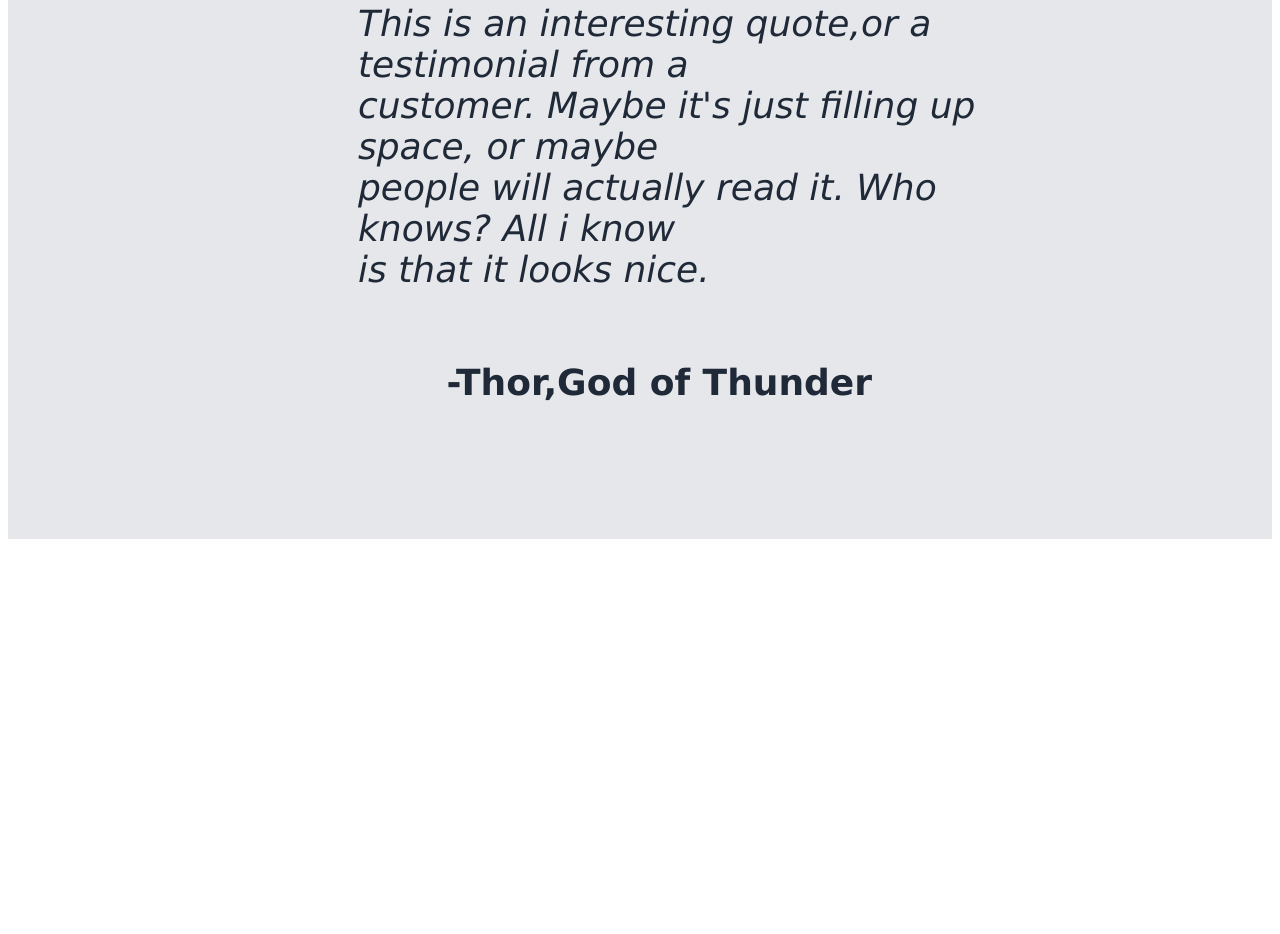
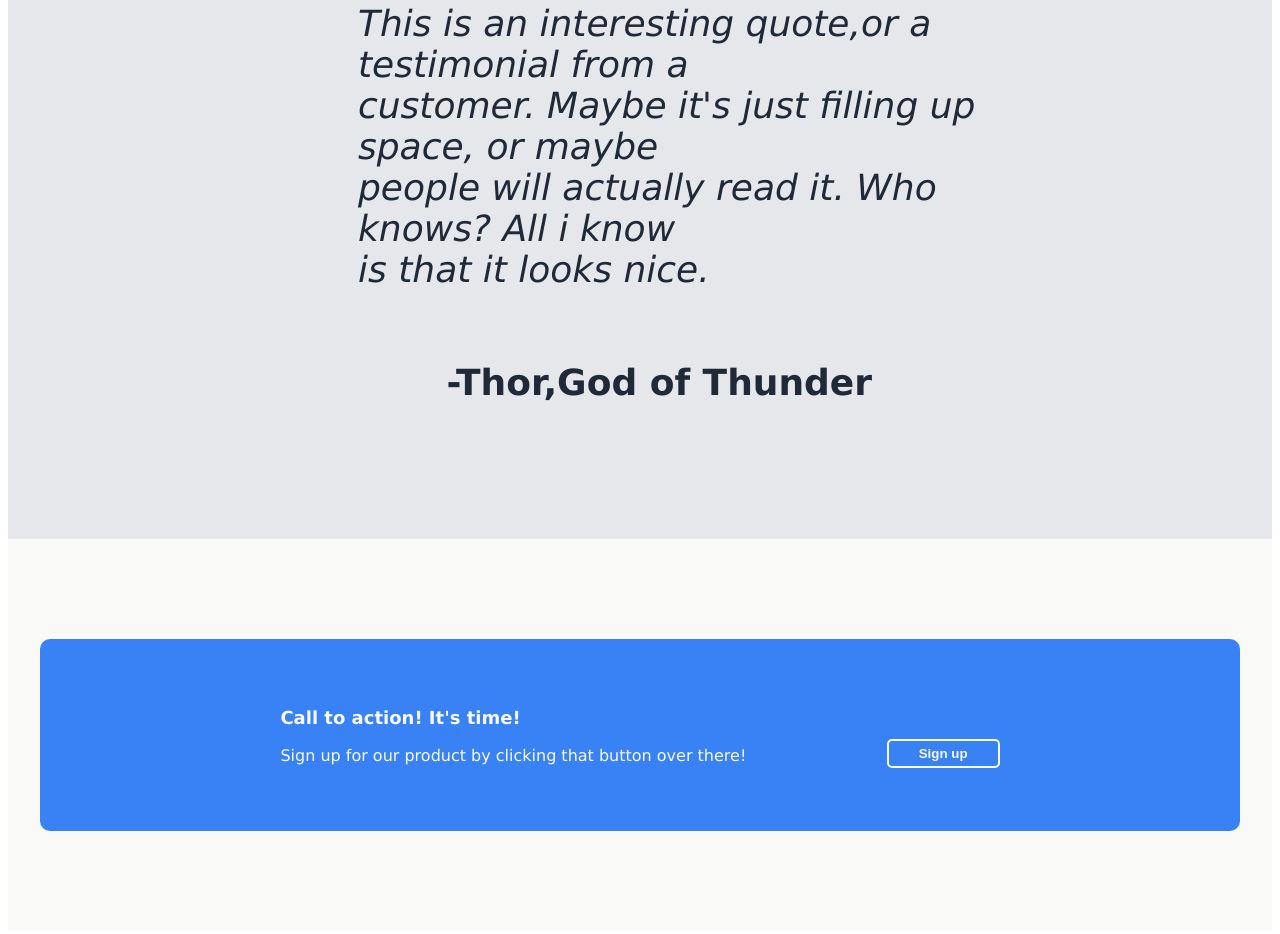
Before and after one commit to WelldiusPrimeX/Landing-Page, a plain HTML site: page index.html in a window 1280 px wide. Shown: the part 1541-2475 px from the top of the page. Before the commit the page ends 2088 px from the top, so only its background shows below. Drawn offline with Linux system fonts and the light colour scheme.

Commit message:
completed Her0-Action section with the call to action message

```diff
--- a/index.html
+++ b/index.html
@@ -55,5 +55,16 @@
 </p>
 <p class="eleven">-Thor,God of Thunder</p>
 </div>
+<div class="Hero-Action">
+<div class="twelve">
+    <div class="thirteen">
+        <p class="fifteen">Call to action! It's time!</p>
+        <p>Sign up for our product by clicking that button over there!</p>
+    </div>
+    <div>
+        <button class="fourteen">Sign up</button>
+    </div>
+</div>
+</div>
 </body>
 </html>
--- a/style.css
+++ b/style.css
@@ -151,3 +151,45 @@ li{
     font-style: normal;
     padding-right: 150px;
 }
+
+.Hero-Action{
+    display: flex;
+    justify-content: center;
+    background-color: #f9faf8;
+}
+
+.twelve{
+    font-family: Verdana, Geneva, Tahoma, sans-serif;
+    background-color: #3882F6;
+    color: #f9faf8;
+    margin-top: 100px;
+    margin-bottom: 100px;
+   width: 1000px;
+   padding-top: 50px;
+    padding-bottom: 50px;
+    padding-left: 100px;
+    padding-right: 100px;
+    display: flex;
+    flex-direction: row;
+    justify-content: space-evenly;
+    border-radius: 10px;
+}
+
+.fourteen{
+    background-color: #3882F6;
+    border-color: #f9faf8;
+    color: #f9faf8;
+    border-style: solid;
+    border-radius: 5px;
+    padding-top: 5px;
+    padding-bottom: 5px;
+    padding-left: 30px;
+    padding-right: 30px;
+    margin-top: 50px;
+    font-weight: bold;
+}
+
+.fifteen{
+    font-weight: bold;
+    font-size: 18px;
+}
```
